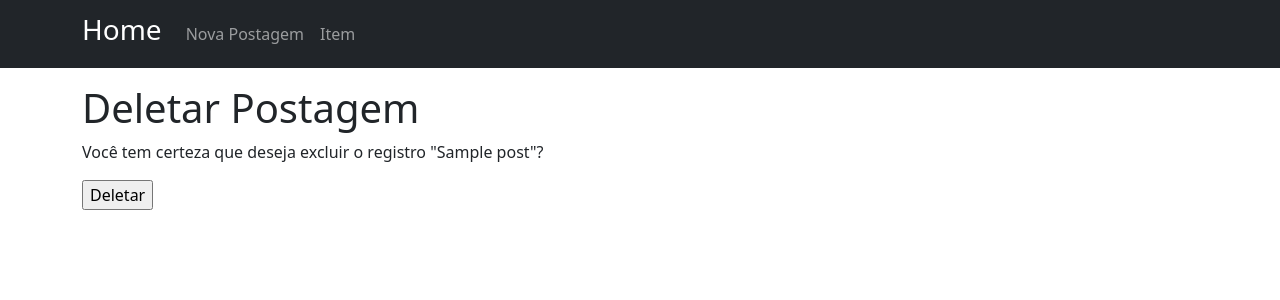
After one commit to atilara/blog_django, a Django app: a page that uses blog/templates/blog/post_delete.html in a window 1280 px wide. The commit adds this page. Shown: the top 300 px of the page. Run offline with Django 3.2, Linux system fonts and the light colour scheme; tables that the repository leaves empty hold one stand-in row (values such as "Sample post").

Commit message:
add deletion of posts

```diff
--- a/blog/models.py
+++ b/blog/models.py
@@ -44,6 +44,9 @@ class Post(models.Model):
 	def get_absolute_url_edit(self):
 		return reverse('post_edit', args=[self.slug])
 
+	def get_absolute_url_delete(self):
+		return reverse('post_delete', args=[self.slug])
+
 
 	# Classe meta configura algumas coisas existentes nesse model, no momento está ordenando
 	# os posts do mais recente para o mais antigo
--- /dev/null
+++ b/blog/templates/blog/post_delete.html
@@ -0,0 +1,10 @@
+{% extends 'base.html' %}
+{% block title %} Blog - Deletar Post {% endblock title %}
+{% block content %}
+  <h1>Deletar Postagem</h1>
+  {% comment %} Puxa todos os campos do backend e coloca no form {% endcomment %}
+  <form action="" method="POST"> {% csrf_token %}
+    <p>Você tem certeza que deseja excluir o registro "{{post.title}}"?</p>
+    <input type="submit" value="Deletar">
+  </form>
+{% endblock content %}
--- a/blog/templates/blog/post_detail.html
+++ b/blog/templates/blog/post_detail.html
@@ -4,4 +4,5 @@
   <h1> {{object.title}} </h1>
   <p> {{object.content}} </p>
   <a href="{{object.get_absolute_url_edit}}" class="btn btn-success">Editar</a>
+  <a href="{{object.get_absolute_url_delete}}" class="btn btn-danger">Deletar</a>
 {% endblock content %}
--- a/blog/urls.py
+++ b/blog/urls.py
@@ -9,4 +9,5 @@ urlpatterns = [
     # Passando slug como paramêtro
     path('post/<slug:slug>/', views.BlogDetailView.as_view(), name='post_detail'),
     path('post/<slug:slug>/edit/', views.BlogUpdateView.as_view(), name='post_edit'),
+    path('post/<slug:slug>/delete/', views.BlogDeleteView.as_view(), name='post_delete'),
 ]
--- a/blog/views.py
+++ b/blog/views.py
@@ -1,6 +1,7 @@
 from django.shortcuts import render
+from django.urls import reverse_lazy
 
-from django.views.generic import ListView, DetailView, UpdateView
+from django.views.generic import ListView, DetailView, UpdateView, DeleteView
 from django.views.generic.edit import CreateView
 
 from . models import Post
@@ -25,3 +26,8 @@ class BlogUpdateView(UpdateView):
 	template_name = "blog/post_edit.html"
 	# Puxa todos os campos do backend para o form no frontend
 	fields = ('title', 'content')
+
+class BlogDeleteView(DeleteView):
+	model = Post
+	template_name = "blog/post_delete.html"
+	success_url = reverse_lazy('home')
```
